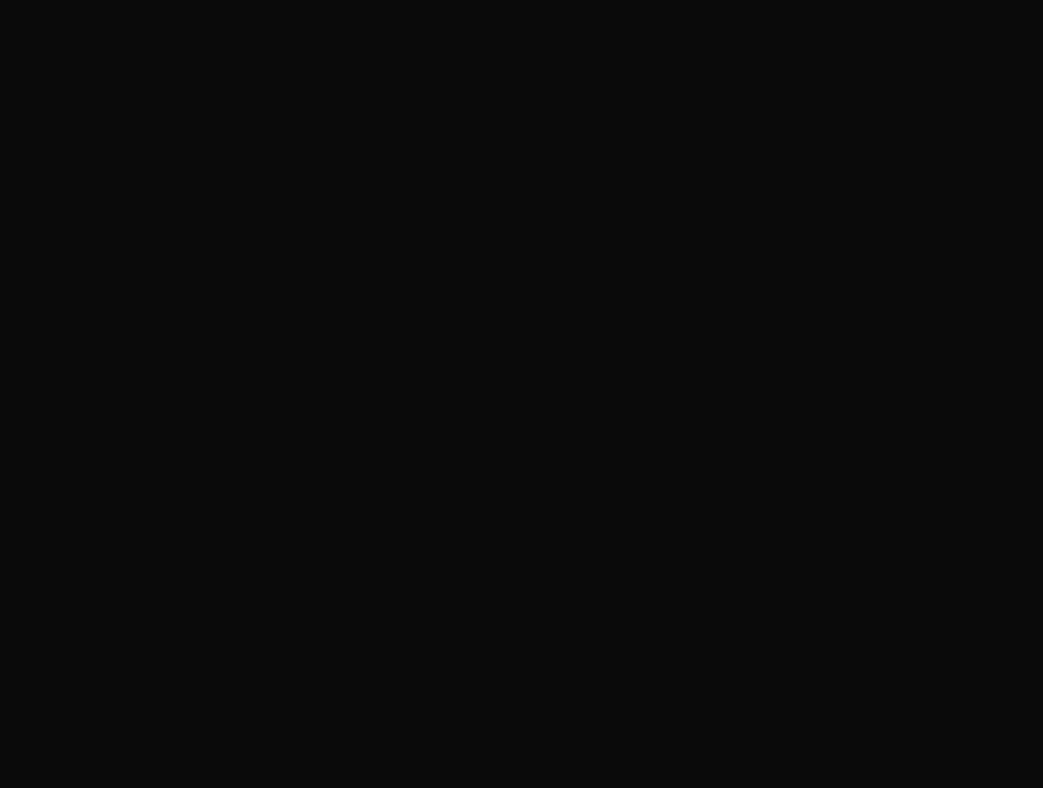
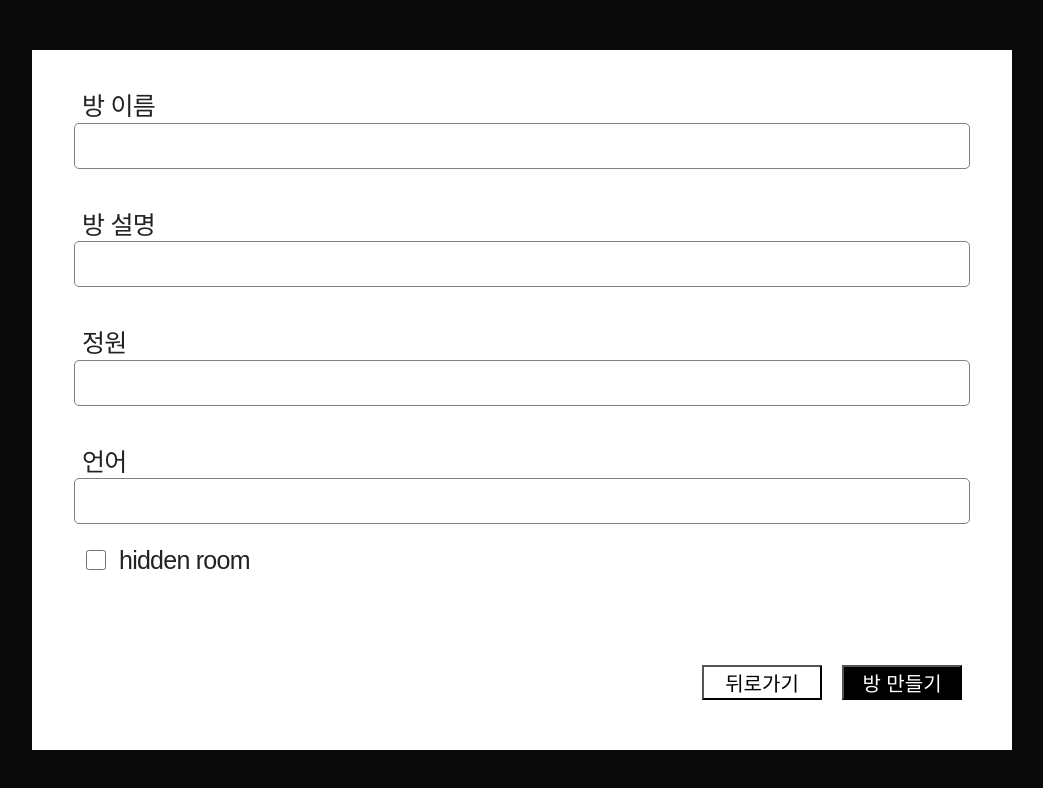
Before and after one commit to daehoddunddun/DHHH-Chatting, a React (Vite) app: page /chat/create in a window 1280 px wide. Before the commit this address had no page. Shown: the top 788 px of the page, without its empty margins (118-1161 px from the left). Built offline with nearby package versions, Linux system fonts and the light colour scheme.

Commit message:
11/6 create-room 기능 추가

```diff
--- a/src/Router.jsx
+++ b/src/Router.jsx
@@ -2,6 +2,7 @@ import React from "react";
 import { BrowserRouter, Route, Routes } from "react-router-dom";
 import Chat from "./pages/chat/Chat";
 import Index from "./pages/Index";
+import CreateRoom from "./pages/chat/create/CreateRoom";
 
 const Router = () => {
   return (
@@ -9,6 +10,7 @@ const Router = () => {
       <Routes>
         <Route path="/" element={<Index />} />
         <Route path="/chat" element={<Chat />} />
+        <Route path="/chat/create" element={<CreateRoom />} />
       </Routes>
     </BrowserRouter>
   );
--- a/src/pages/chat/Chat.jsx
+++ b/src/pages/chat/Chat.jsx
@@ -1,10 +1,15 @@
 import React from "react";
-import { Link } from "react-router-dom";
+import { Link, useNavigate } from "react-router-dom";
 import "./Chat.scss";
 import ChatRoom from "./components/ChatRoom";
 import ChatSub from "./components/ChatSub";
 
 function Chat() {
+  const navigate = useNavigate();
+
+  const createRoom = () => {
+    navigate("/chat/create");
+  };
   return (
     <div className="chat-container">
       <div className="chat-item-warp">
@@ -18,7 +23,9 @@ function Chat() {
           </div>
           <div className="chat-create-item">
             <p className="chat-room-length">3 rooms - 13 users</p>
-            <button className="chat-create-btn">방 만들기</button>
+            <button className="chat-create-btn" onClick={createRoom}>
+              방 만들기
+            </button>
           </div>
           <ChatRoom />
         </div>
--- /dev/null
+++ b/src/pages/chat/create/CreateRoom.jsx
@@ -0,0 +1,46 @@
+import React from "react";
+import { useNavigate } from "react-router-dom";
+import "./CreateRoom.scss";
+
+function CreateRoom(props) {
+  const navigate = useNavigate();
+
+  const rollBackBtn = () => {
+    navigate("/chat");
+  };
+
+  return (
+    <div className="create-room-wrap">
+      <ul className="ceate-room-item">
+        <li className="room-item-box">
+          <p>방 이름</p>
+          <input type="text" />
+        </li>
+        <li className="room-item-box">
+          <p>방 설명</p>
+          <input type="text" />
+        </li>
+        <li className="room-item-box">
+          <p>정원</p>
+          <input type="text" />
+        </li>
+        <li className="room-item-box">
+          <p>언어</p>
+          <input type="text" />
+        </li>
+        <li className="room-item-hidden">
+          <input type="checkbox" />
+          <p>hidden room</p>
+        </li>
+        <div className="create-and-menu">
+          <button className="roll-back-btn" onClick={rollBackBtn}>
+            뒤로가기
+          </button>
+          <button className="create-room-btn">방 만들기</button>
+        </div>
+      </ul>
+    </div>
+  );
+}
+
+export default CreateRoom;
--- /dev/null
+++ b/src/pages/chat/create/CreateRoom.scss
@@ -0,0 +1,80 @@
+.create-room-wrap {
+  display: flex;
+  justify-content: center;
+  align-items: center;
+  width: 100%;
+  height: 100vh;
+
+  .ceate-room-item {
+    background: white;
+    position: relative;
+    width: 70rem;
+    height: 50rem;
+
+    .room-item-box {
+      width: 100%;
+      display: flex;
+      flex-direction: column;
+      align-items: flex-start;
+      margin-top: 40px;
+
+      p {
+        font-size: 25px;
+        font-weight: 500;
+        margin-left: 50px;
+      }
+
+      input {
+        width: 63rem;
+        height: 3rem;
+        margin: 0 auto;
+        padding-left: 10px;
+        border: 1px solid gray;
+        border-radius: 5px;
+        font-size: 20px;
+        outline: none;
+      }
+    }
+    .room-item-hidden {
+      display: flex;
+      justify-content: flex-start;
+      align-items: center;
+      margin-top: 20px;
+      margin-left: 50px;
+
+      input {
+        width: 20px;
+        height: 20px;
+        outline: none;
+      }
+
+      p {
+        margin-left: 10px;
+        font-size: 25px;
+      }
+    }
+
+    .create-and-menu {
+      position: absolute;
+      bottom: 40px;
+      right: 40px;
+
+      button {
+        width: 120px;
+        height: 35px;
+        margin: 10px;
+        font-size: 20px;
+        cursor: pointer;
+      }
+
+      .roll-back-btn {
+        background: rgb(255, 255, 255);
+      }
+
+      .create-room-btn {
+        background: #000;
+        color: white;
+      }
+    }
+  }
+}
```
